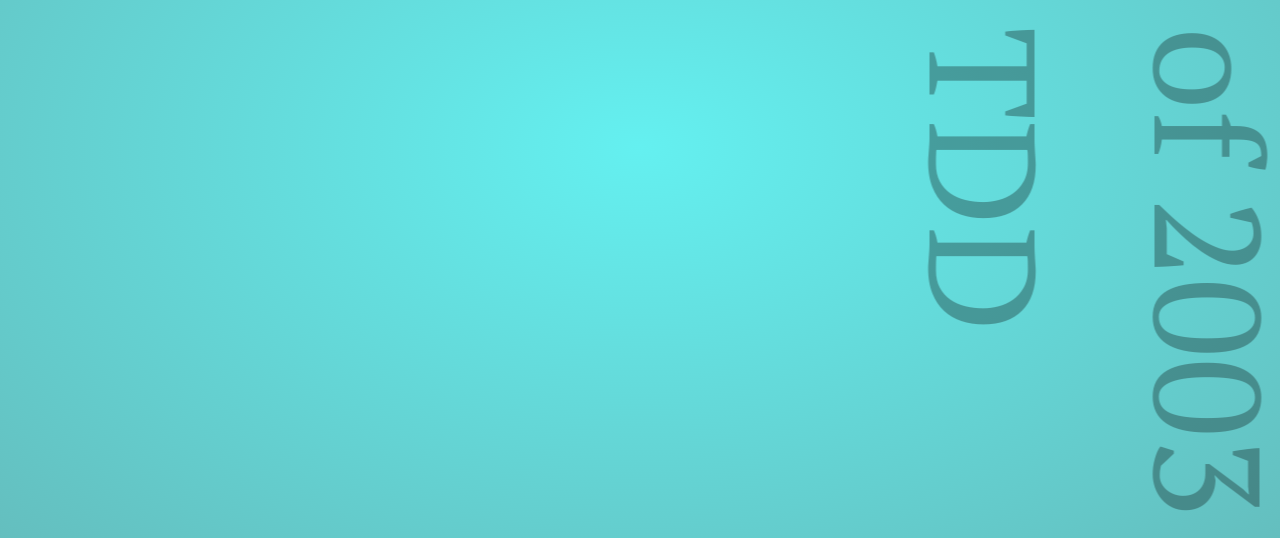
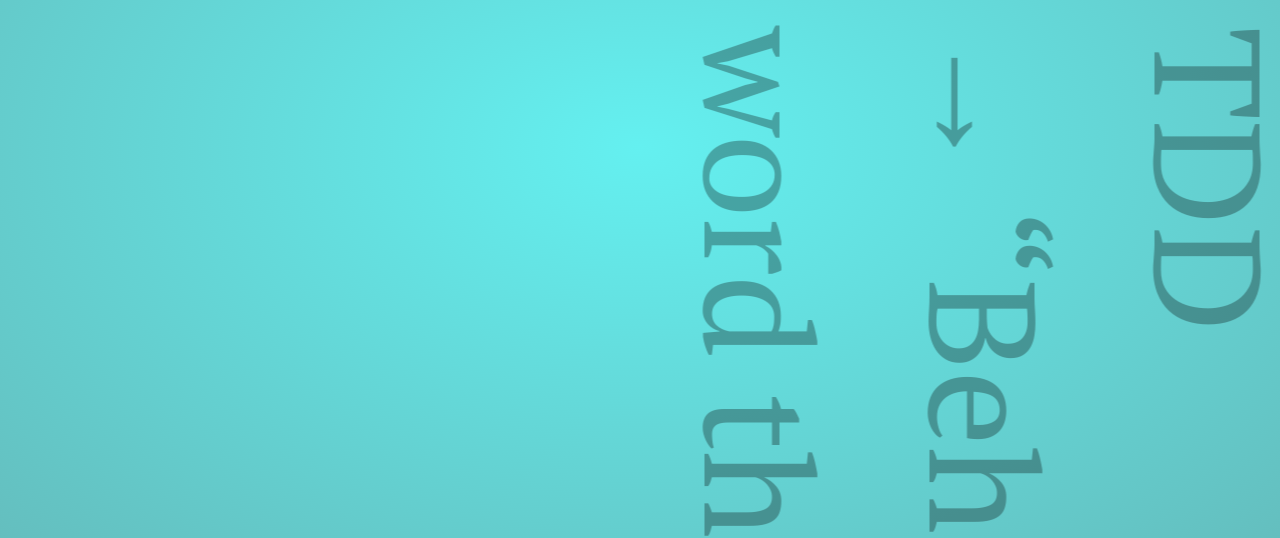
Before and after one commit to manekinekko/JavaScript-Kata-bdd-blog, a website: page slides/index.html in a window 1280 px wide. Shown: the part 1053-1591 px from the top of the page. Drawn offline with Linux system fonts and the light colour scheme.

Commit message:
slide update

```diff
--- a/slides/index.html
+++ b/slides/index.html
@@ -53,7 +53,8 @@
 	  	</div>
 
 	  	<div id="bdd" class="step" data-x="570" data-y="1760" data-z="0" data-rotate="90" data-scale="3">
-	  		<q>Introduced by <b>Dan North</b>, end of 2003 as an <b>Enhancement</b> to TDD</q>
+	  		<q>Introduced by <b>Dan North</b>, end of 2003 as an <b>Enhancement</b> to TDD</q><br>
+	  		<q>&rarr; “Behaviour” is a more useful word than “test”</q>
 	  	</div>
 
 	  	<div id="bdd-1" class="step" data-x="-360" data-y="1760" data-z="20" data-rotate="90" data-scale="1">
```
